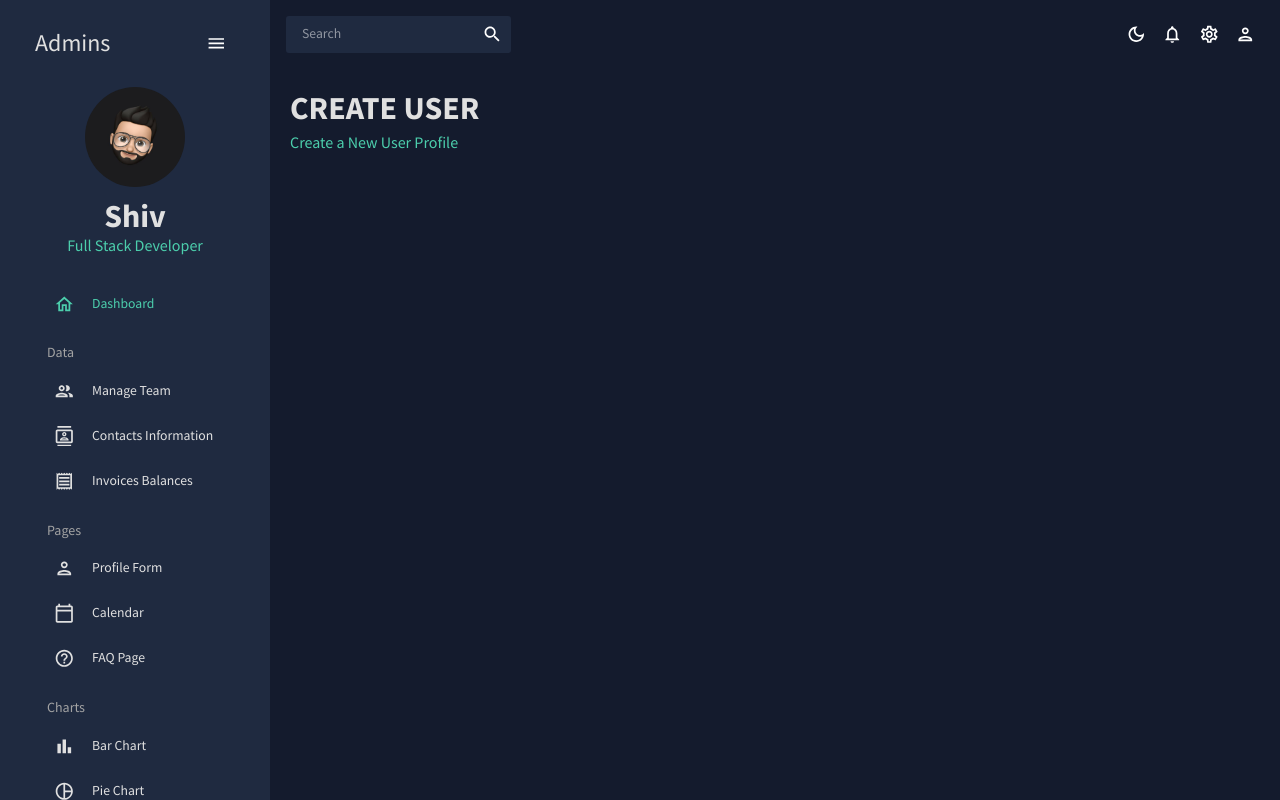
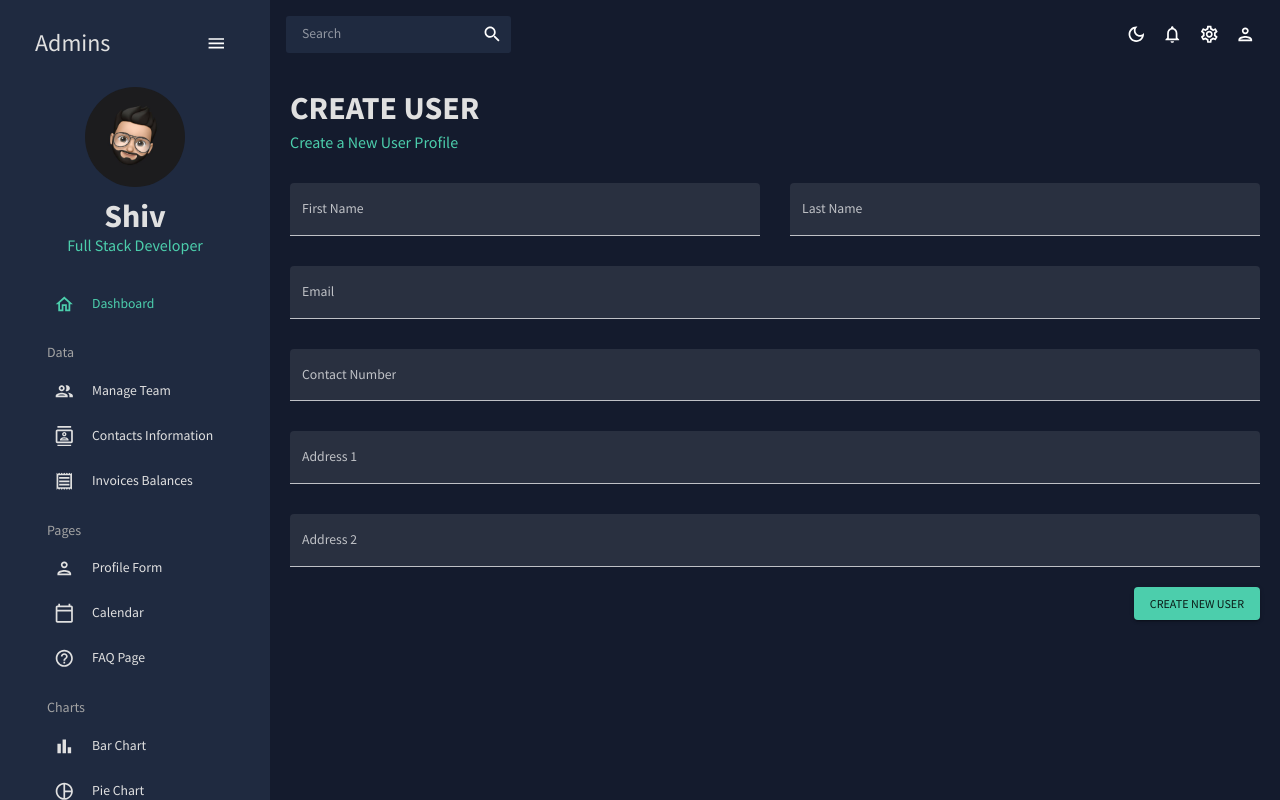
Before and after one commit to shivprajapat/react-admin-mui, a React (Create React App) app: page /form in a window 1280 px wide. Built offline with nearby package versions, Linux system fonts and the light colour scheme.

Commit message:
create user page ui

```diff
--- a/src/scenes/form/index.js
+++ b/src/scenes/form/index.js
@@ -1,11 +1,147 @@
-import React from 'react'
-import { Box } from '@mui/system'
+import { Box, Button, TextField } from "@mui/material";
+import { Formik } from "formik";
+import * as yup from "yup";
+import useMediaQuery from "@mui/material/useMediaQuery";
 import { Header } from "../../components";
 
 const Form = () => {
+  const isNonMobile = useMediaQuery("(min-width:600px)");
+  const phoneRegExp =
+  /^((\+[1-9]{1,4}[ -]?)|(\([0-9]{2,3}\)[ -]?)|([0-9]{2,4})[ -]?)*?[0-9]{3,4}[ -]?[0-9]{3,4}$/;
+
+const checkoutSchema = yup.object().shape({
+  firstName: yup.string().required("required"),
+  lastName: yup.string().required("required"),
+  email: yup.string().email("invalid email").required("required"),
+  contact: yup
+    .string()
+    .matches(phoneRegExp, "Phone number is not valid")
+    .required("required"),
+  address1: yup.string().required("required"),
+  address2: yup.string().required("required"),
+});
+const initialValues = {
+  firstName: "",
+  lastName: "",
+  email: "",
+  contact: "",
+  address1: "",
+  address2: "",
+};
+const handleFormSubmit = (values) => {
+  console.log(values);
+};
   return (
     <Box>
       <Header title="CREATE USER" subtitle="Create a New User Profile" />
+      <Formik
+        onSubmit={handleFormSubmit}
+        initialValues={initialValues}
+        validationSchema={checkoutSchema}>
+        {({
+          values,
+          errors,
+          touched,
+          handleBlur,
+          handleChange,
+          handleSubmit,
+        }) => (
+          <form onSubmit={handleSubmit}>
+            <Box
+              display="grid"
+              gap="30px"
+              gridTemplateColumns="repeat(4, minmax(0, 1fr))"
+              sx={{
+                "& > div": { gridColumn: isNonMobile ? undefined : "span 4" },
+              }}
+            >
+              <TextField
+                fullWidth
+                variant="filled"
+                type="text"
+                label="First Name"
+                onBlur={handleBlur}
+                onChange={handleChange}
+                value={values.firstName}
+                name="firstName"
+                error={!!touched.firstName && !!errors.firstName}
+                helperText={touched.firstName && errors.firstName}
+                sx={{ gridColumn: "span 2" }}
+              />
+              <TextField
+                fullWidth
+                variant="filled"
+                type="text"
+                label="Last Name"
+                onBlur={handleBlur}
+                onChange={handleChange}
+                value={values.lastName}
+                name="lastName"
+                error={!!touched.lastName && !!errors.lastName}
+                helperText={touched.lastName && errors.lastName}
+                sx={{ gridColumn: "span 2" }}
+              />
+              <TextField
+                fullWidth
+                variant="filled"
+                type="text"
+                label="Email"
+                onBlur={handleBlur}
+                onChange={handleChange}
+                value={values.email}
+                name="email"
+                error={!!touched.email && !!errors.email}
+                helperText={touched.email && errors.email}
+                sx={{ gridColumn: "span 4" }}
+              />
+              <TextField
+                fullWidth
+                variant="filled"
+                type="text"
+                label="Contact Number"
+                onBlur={handleBlur}
+                onChange={handleChange}
+                value={values.contact}
+                name="contact"
+                error={!!touched.contact && !!errors.contact}
+                helperText={touched.contact && errors.contact}
+                sx={{ gridColumn: "span 4" }}
+              />
+              <TextField
+                fullWidth
+                variant="filled"
+                type="text"
+                label="Address 1"
+                onBlur={handleBlur}
+                onChange={handleChange}
+                value={values.address1}
+                name="address1"
+                error={!!touched.address1 && !!errors.address1}
+                helperText={touched.address1 && errors.address1}
+                sx={{ gridColumn: "span 4" }}
+              />
+              <TextField
+                fullWidth
+                variant="filled"
+                type="text"
+                label="Address 2"
+                onBlur={handleBlur}
+                onChange={handleChange}
+                value={values.address2}
+                name="address2"
+                error={!!touched.address2 && !!errors.address2}
+                helperText={touched.address2 && errors.address2}
+                sx={{ gridColumn: "span 4" }}
+              />
+            </Box>
+            <Box display="flex" justifyContent="end" mt="20px">
+              <Button type="submit" color="secondary" variant="contained">
+                Create New User
+              </Button>
+            </Box>
+          </form>
+        )}
+      </Formik>
     </Box>
   )
 }
--- a/src/scenes/global/Sidebar.jsx
+++ b/src/scenes/global/Sidebar.jsx
@@ -1,6 +1,6 @@
 import React, { useState } from 'react'
 import { Link } from 'react-router-dom';
-import { Box, IconButton, Typography, useTheme } from "@mui/material";
+import { Box, IconButton, Typography, useMediaQuery, useTheme } from "@mui/material";
 import { ProSidebar, Menu, MenuItem } from "react-pro-sidebar";
 import HomeOutlinedIcon from "@mui/icons-material/HomeOutlined";
 import MenuOutlinedIcon from "@mui/icons-material/MenuOutlined";
@@ -31,6 +31,10 @@ const Item = ({ title, to, icon, selected, setSelected }) => {
 }
 const SidebarLayout = () => {
   const theme = useTheme();
+  const isNonMobile = useMediaQuery("(min-width:600px)");
+  // sx={{
+  //   "& > div": { gridColumn: isNonMobile ? undefined : "span 4" },
+  // }}
   const colors = tokens(theme.palette.mode);
   const [isCollapsed, setIsCollapsed] = useState(false);
   const [selected, setSelected] = useState("Dashboard");
@@ -58,7 +62,7 @@ const SidebarLayout = () => {
         },
       }}
     >
-      <ProSidebar collapsed={isCollapsed}>
+      <ProSidebar collapsed={isNonMobile ? isCollapsed : !isCollapsed}>
         <Menu iconShape="square">
           {/* Logo Part */}
           <MenuItem onClick={() => setIsCollapsed(!isCollapsed)} icon={isCollapsed ? <MenuOutlinedIcon /> : undefined}
@@ -75,7 +79,7 @@ const SidebarLayout = () => {
 
           {/* Profile Part */}
           {
-            !isCollapsed && (
+            isNonMobile ? !isCollapsed && (
               <Box mb="25px" component='div'>
                 <Box display="flex" justifyContent="center" alignItems="center" component='div'>
                   <img
@@ -100,7 +104,7 @@ const SidebarLayout = () => {
                   </Typography>
                 </Box>
               </Box>
-            )
+            ) : null
           }
           <Box paddingLeft={isCollapsed ? undefined : "10% !important"} component='ul'>
             <Item
```
